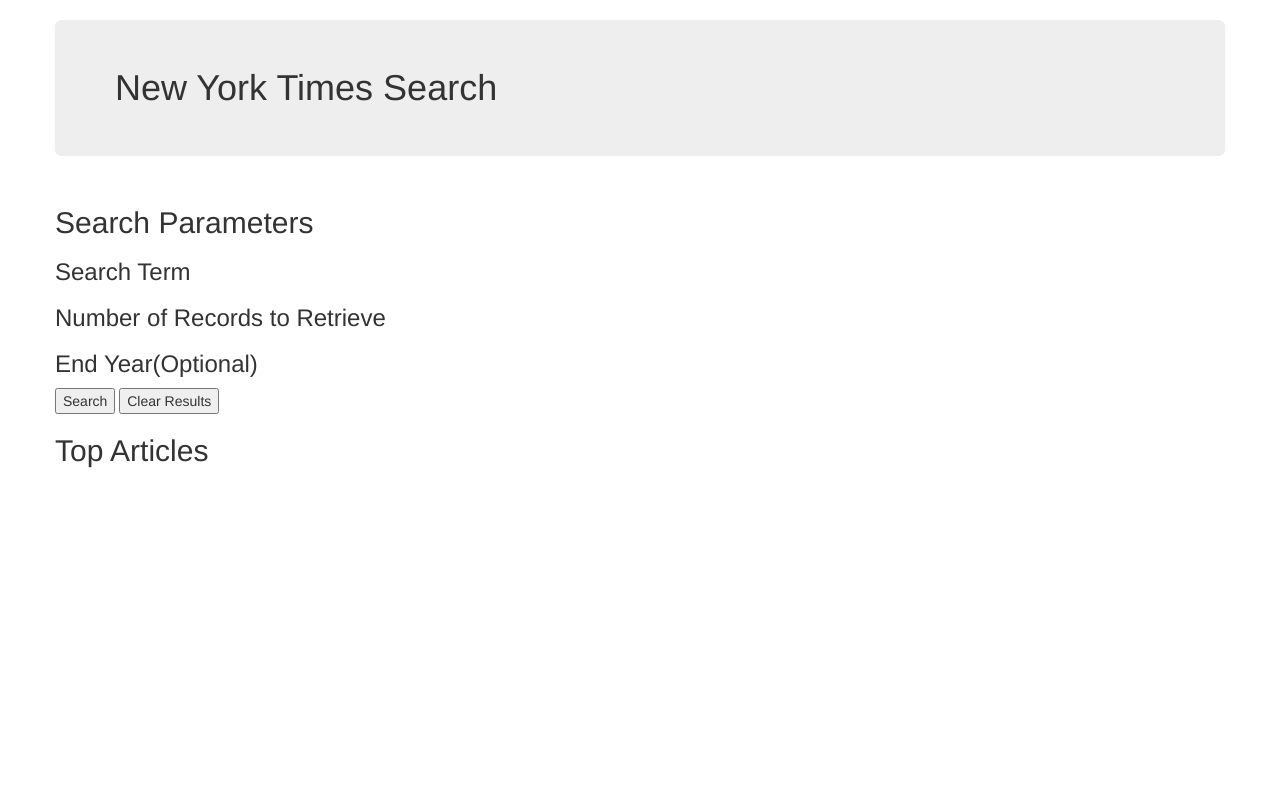
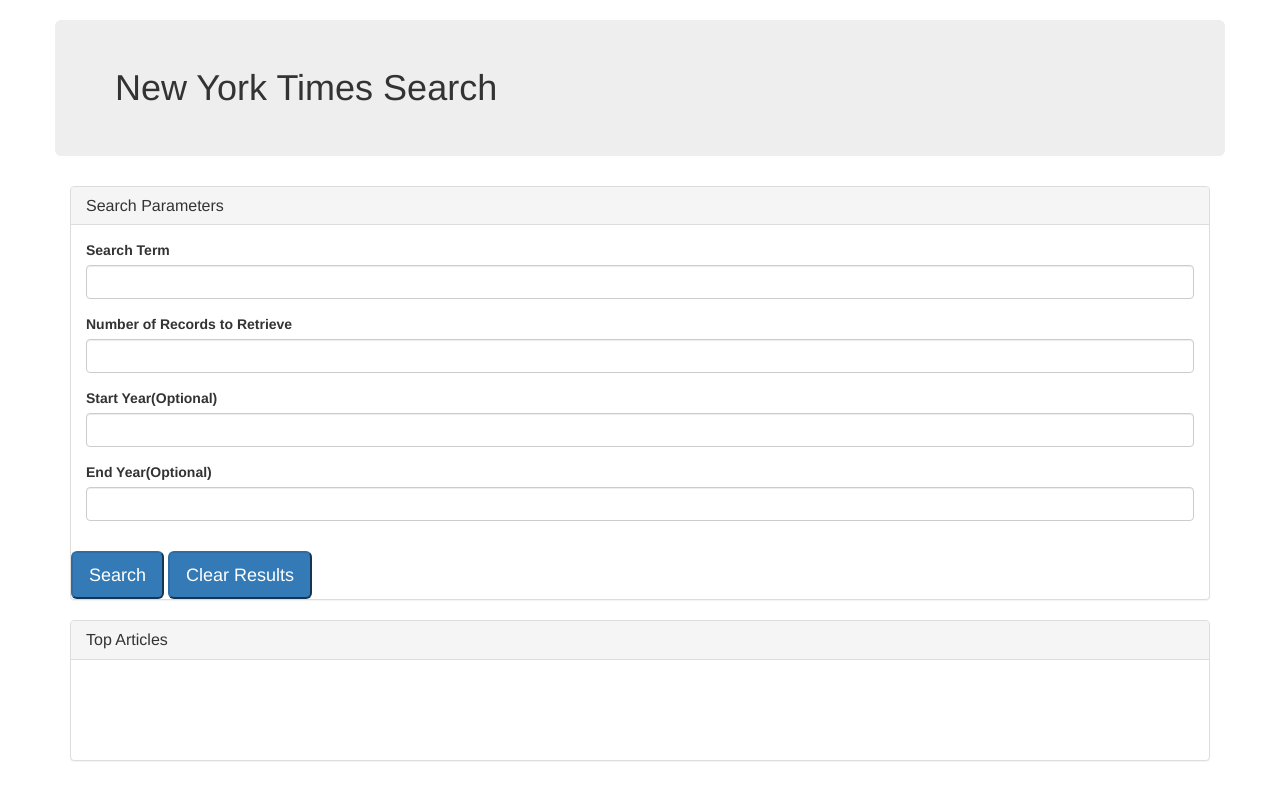
Before and after one commit to stmu009/NYTSearch, a plain HTML site: page index.html in a window 1280 px wide. Drawn offline with nearby package versions, Linux system fonts and the light colour scheme.

Commit message:
updated html with bootstrap

```diff
--- a/index.html
+++ b/index.html
@@ -15,15 +15,40 @@
 	<h1 class="jumbotron">New York Times Search</h1>
 </div>
 
-<div class="row">
-	<h2>Search Parameters</h2>
-		<h3>Search Term</h3>
-		<h3>Number of Records to Retrieve</h3>
-		<h3>End Year(Optional)</h3>
-		<button>Search</button>
-		<button>Clear Results</button>
+<div class="panel panel-default">
+	<div class="panel-heading">
+		<h2 class="panel-title">Search Parameters</h2>
+	</div>
+	<div class="panel-body">
+		<div class="form-group">
+  		<label for="usr">Search Term</label>
+ 		<input type="text" class="form-control" id="usr">
+		</div>
+		<div class="form-group">
+  		<label for="usr">Number of Records to Retrieve</label>
+ 		<input type="text" class="form-control" id="usr">
+		</div>
+		<div class="form-group">
+  		<label for="usr">Start Year(Optional)</label>
+ 		<input type="text" class="form-control" id="usr">
+		</div>
+		<div class="form-group">
+  		<label for="usr">End Year(Optional)</label>
+ 		<input type="text" class="form-control" id="usr">
+		</div>
+	</div>
 
-	<h2>Top Articles</h2>
+		<button class="btn-primary btn-lg">Search</button>
+		<button class="btn-primary btn-lg">Clear Results</button>
+</div>
+
+<div class="panel panel-default">
+	<div class="panel-heading">
+		<h2 class="panel-title">Top Articles</h2>
+	</div>
+	<div><br><br><br><br><br>
+	</div>
+</div>
 
 </body>
 </html>
```
